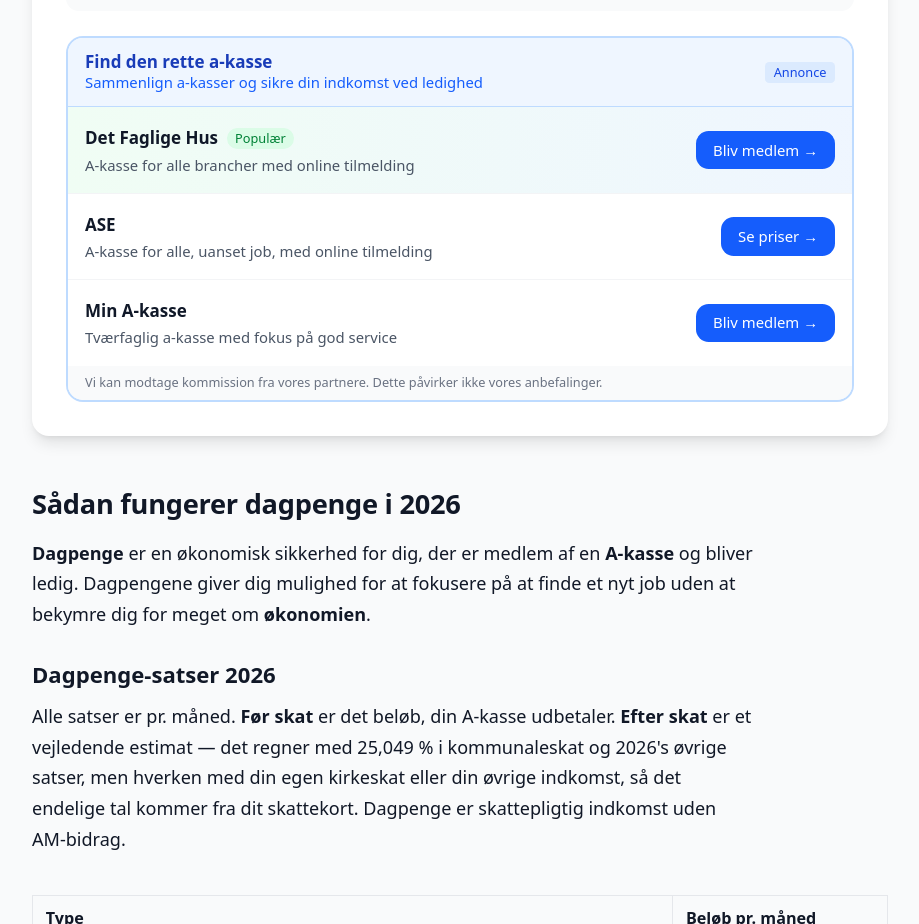
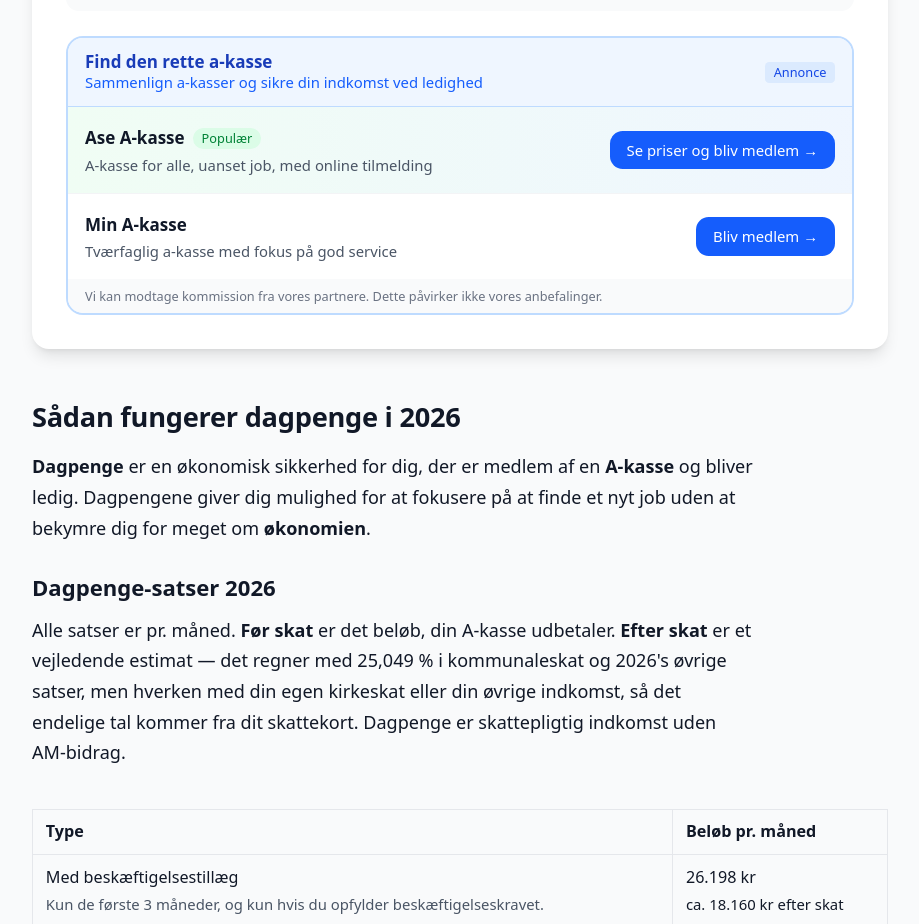
Before and after one commit to mahope/beregner-dk, a Next.js app: page /dagpenge in a window 1280 px wide. Shown: the part 880-1804 px from the top of the page, without its empty margins (13-932 px from the left). Built offline with nearby package versions, Linux system fonts and the light colour scheme.

Commit message:
wip: replace Det Faglige Hus with Ase A-kasse in a-kasse boxes
Mahope is not approved for Det Faglige Hus. Ase A-kasse (Adtraction) leads
the dagpenge, sygedagpenge and efterloen boxes; the unapproved tracking URL
is removed and a test guards the list of known unapproved programs.

```diff
--- a/src/components/DagpengeBeregner.tsx
+++ b/src/components/DagpengeBeregner.tsx
@@ -362,8 +362,7 @@ export default function DagpengeBeregner() {
         title="Find den rette a-kasse"
         subtitle="Sammenlign a-kasser og sikre din indkomst ved ledighed"
         links={[
-          { name: "Det Faglige Hus", description: "A-kasse for alle brancher med online tilmelding", url: adtractionLink("1873805030", "https://www.detfagligehus.dk"), cta: "Bliv medlem", highlight: true },
-          { name: "ASE", description: "A-kasse for alle, uanset job, med online tilmelding", url: adtractionLink("1666137874", "https://www.ase.dk"), cta: "Se priser" },
+          { name: "Ase A-kasse", description: "A-kasse for alle, uanset job, med online tilmelding", url: adtractionLink("1666137874", "https://www.ase.dk"), cta: "Se priser og bliv medlem", highlight: true },
           { name: "Min A-kasse", description: "Tværfaglig a-kasse med fokus på god service", url: adtractionLink("1667704482", "https://min-a-kasse.dk"), cta: "Bliv medlem" },
         ]}
         className="mt-6"
--- a/src/components/EfterloensBeregner.tsx
+++ b/src/components/EfterloensBeregner.tsx
@@ -404,8 +404,7 @@ export default function EfterloensBeregner() {
         title="Find den rette a-kasse"
         subtitle="Sammenlign a-kasser og sikre din indkomst ved ledighed"
         links={[
-          { name: "Det Faglige Hus", description: "A-kasse for alle brancher med online tilmelding", url: adtractionLink("1873805030", "https://www.detfagligehus.dk"), cta: "Bliv medlem", highlight: true },
-          { name: "ASE", description: "A-kasse for alle, uanset job, med online tilmelding", url: adtractionLink("1666137874", "https://www.ase.dk"), cta: "Se priser" },
+          { name: "Ase A-kasse", description: "A-kasse for alle, uanset job, med online tilmelding", url: adtractionLink("1666137874", "https://www.ase.dk"), cta: "Se priser og bliv medlem", highlight: true },
           { name: "Min A-kasse", description: "Tværfaglig a-kasse med fokus på god service", url: adtractionLink("1667704482", "https://min-a-kasse.dk"), cta: "Bliv medlem" },
         ]}
         className="mt-6"
--- a/src/components/SygedagpengeBeregner.tsx
+++ b/src/components/SygedagpengeBeregner.tsx
@@ -407,8 +407,7 @@ export default function SygedagpengeBeregner() {
         title="Find den rette a-kasse"
         subtitle="Sammenlign a-kasser og sikre din indkomst ved ledighed"
         links={[
-          { name: "Det Faglige Hus", description: "A-kasse for alle brancher med online tilmelding", url: adtractionLink("1873805030", "https://www.detfagligehus.dk"), cta: "Bliv medlem", highlight: true },
-          { name: "ASE", description: "A-kasse for alle, uanset job, med online tilmelding", url: adtractionLink("1666137874", "https://www.ase.dk"), cta: "Se priser" },
+          { name: "Ase A-kasse", description: "A-kasse for alle, uanset job, med online tilmelding", url: adtractionLink("1666137874", "https://www.ase.dk"), cta: "Se priser og bliv medlem", highlight: true },
           { name: "Min A-kasse", description: "Tværfaglig a-kasse med fokus på god service", url: adtractionLink("1667704482", "https://min-a-kasse.dk"), cta: "Bliv medlem" },
         ]}
         className="mt-6"
--- a/src/lib/adtraction.ts
+++ b/src/lib/adtraction.ts
@@ -2,7 +2,6 @@ export const ADTRACTION_CHANNEL_MINBEREGNER = "2056156501";
 
 /** Verified partner API links keyed by program ID. The a= value is the ad ID. */
 export const TRACKING_URLS: Record<string, string> = {
-  "1873805030": "https://go.adt212.net/t/t?a=1873805031&as=2056156501&t=2&tk=1",
   "1666137874": "https://on.ase.dk/t/t?a=1666137879&as=2056156501&t=2&tk=1",
   "1667704482": "https://go.min-a-kasse.dk/t/t?a=1667704485&as=2056156501&t=2&tk=1",
   "1873805482": "https://go.findforsikring.dk/t/t?a=1873805483&as=2056156501&t=2&tk=1",
```
Also changed, not shown: 2 other files (tests, documents, lock files or other folders).
